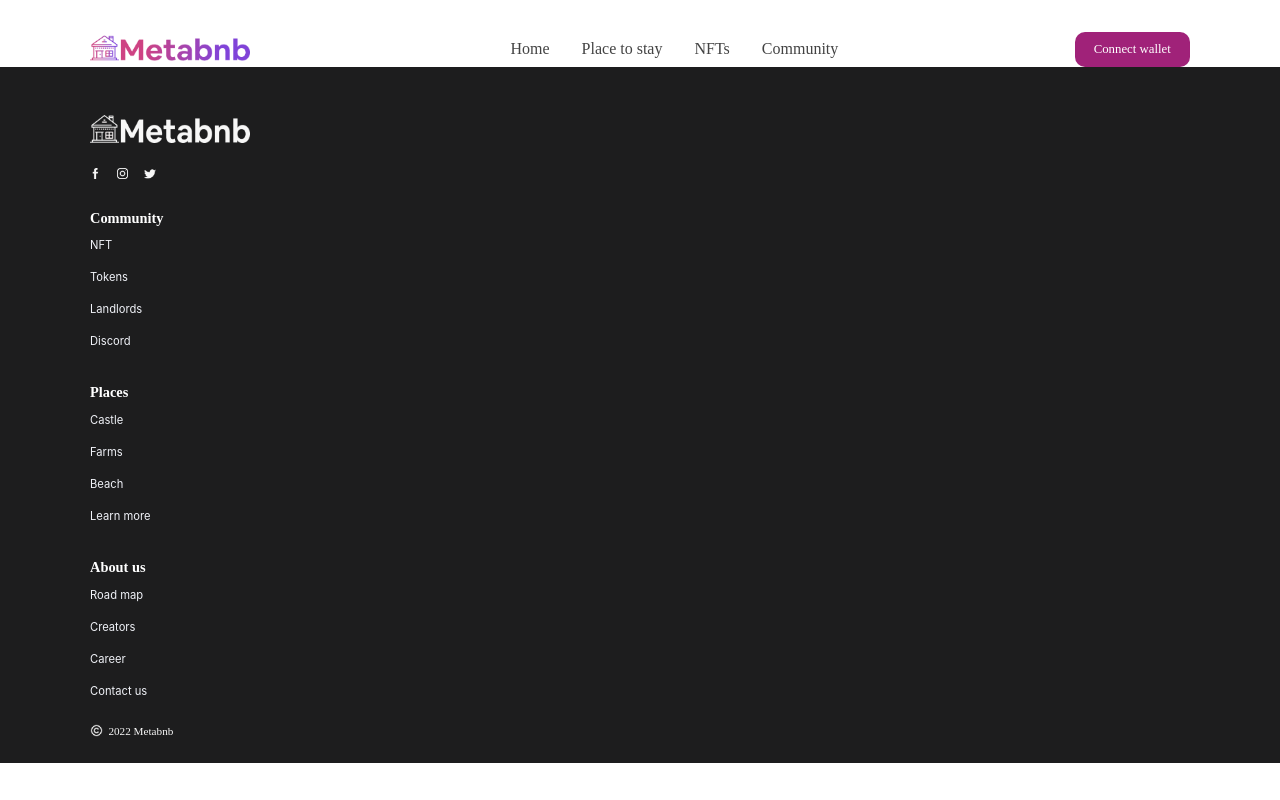
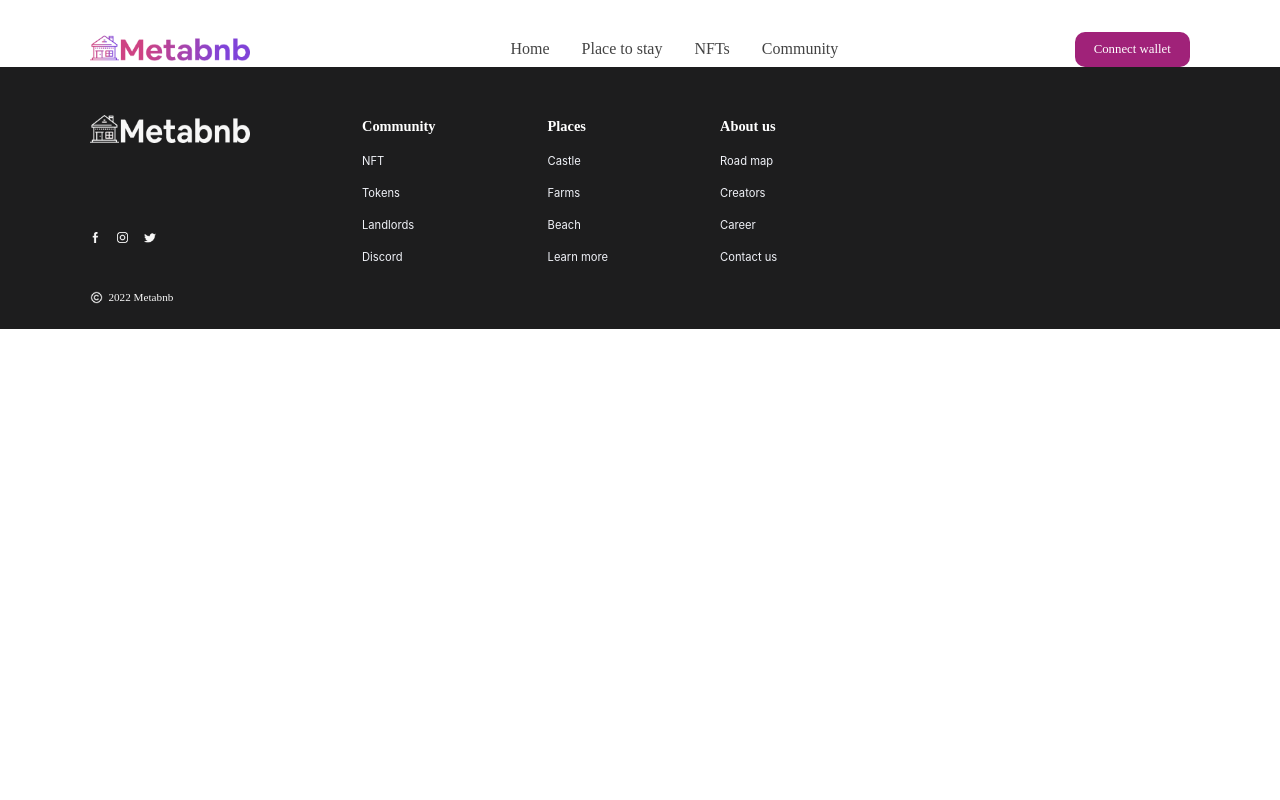
Before and after one commit to Chisquare7/meta-bnb-web, a React (Create React App) app: page / in a window 1280 px wide. Built offline with nearby package versions, Linux system fonts and the light colour scheme; a web font is replaced by a local one.

Commit message:
feat: Complete CSS styling of the Footer component for the Desktop view

```diff
--- a/src/App.css
+++ b/src/App.css
@@ -140,10 +140,6 @@ h1, h2, h3, h4, h5, h6, p, input, span, ul, li, Link, button {
   margin-left: 1em;
 }
 
-/* .top__foot {
-  padding-top: 1em;
-} */
-
 .top__foot .each__footContainer {
   display: flex;
   flex-direction: column;
@@ -208,6 +204,8 @@ h1, h2, h3, h4, h5, h6, p, input, span, ul, li, Link, button {
 
 
 @media (min-width: 827px){
+
+/* A. Styling of the Header component (Desktop view) */
 
 .header__container {
   margin-top: 2em;
@@ -287,6 +285,32 @@ h1, h2, h3, h4, h5, h6, p, input, span, ul, li, Link, button {
   display: none;
   margin: 0;
 }
+
+
+/* B. Styling of the Footer component (Desktop view) */
+
+
+.top__foot {
+  display: flex;
+  margin-top: 1.5em;
+}
+
+.top__foot .each__footContainer {
+  margin-top: 0em;
+}
+
+.top__foot .each__footContainer .foothead {
+  margin-bottom: .5em;
+}
+
+.each__footContainer + .each__footContainer {
+  margin-left: 7em;
+}
+
+.social__contents {
+  margin-top: 4em;
+}
+
 }
 
 
```
